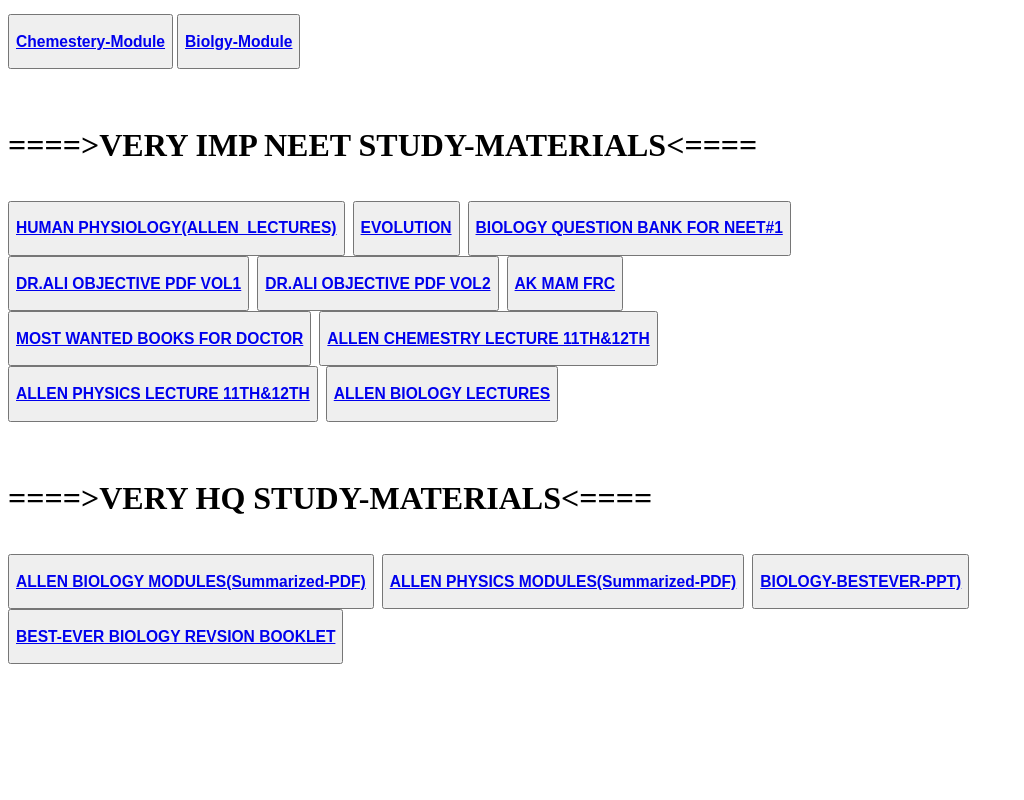
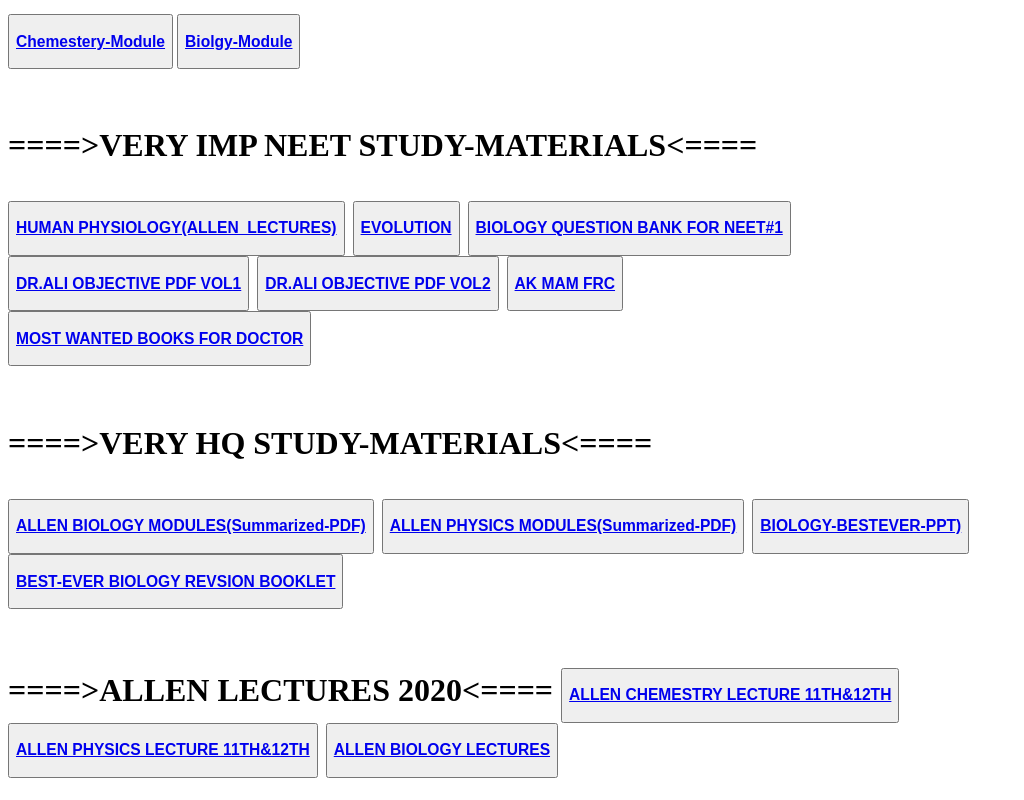
Before and after one commit to Pentestersam/Sam, a plain HTML site: page index.html in a window 1280 px wide. Shown: the part 953-1753 px from the top of the page, without its empty margins (0-1024 px from the left). Before the commit the page ends 1639 px from the top, so only its background shows below. Drawn offline with Linux system fonts and the light colour scheme.

Commit message:
Update index.html

```diff
--- a/index.html
+++ b/index.html
@@ -78,14 +78,6 @@
 
 
 
-      <button><h3><a href="https://mega.nz/folder/Oto1BKBA#HHQWn2shRuO-G4uOmletrQ" target=_blank">ALLEN CHEMESTRY LECTURE 11TH&12TH</a></h3></button><br>
-
-
-              <button><h3><a href="https://mega.nz/folder/eoJjzAya#uQUZKJU21WAa3QG-W-Dmjg" target=_blank">ALLEN PHYSICS LECTURE 11TH&12TH</a></h3></button>
-
-
-        <button><h3><a href="https://mega.nz/folder/q0AiXaYK#0xbxh_Lr9rv3jDxUNeitbg" target=_blank">ALLEN BIOLOGY LECTURES</a></h3></button>
-
 
           <br>
           <br>
@@ -110,3 +102,17 @@
 
 
                               <button><h3><a href="https://drive.google.com/file/d/13H9eXBWPK6SV7oTk_jL3EDux5V3lLyTV/view?usp=drivesdk" target=_blank">BEST-EVER BIOLOGY REVSION BOOKLET</a></h3></button>
+
+<br>
+                                <br>
+
+                                <h1><t>====>ALLEN LECTURES 2020<====</t></h>
+
+
+ <button><h3><a href="https://mega.nz/folder/Oto1BKBA#HHQWn2shRuO-G4uOmletrQ" target=_blank">ALLEN CHEMESTRY LECTURE 11TH&12TH</a></h3></button><br>
+
+
+              <button><h3><a href="https://mega.nz/folder/eoJjzAya#uQUZKJU21WAa3QG-W-Dmjg" target=_blank">ALLEN PHYSICS LECTURE 11TH&12TH</a></h3></button>
+
+
+        <button><h3><a href="https://mega.nz/folder/q0AiXaYK#0xbxh_Lr9rv3jDxUNeitbg" target=_blank">ALLEN BIOLOGY LECTURES</a></h3></button>
```
